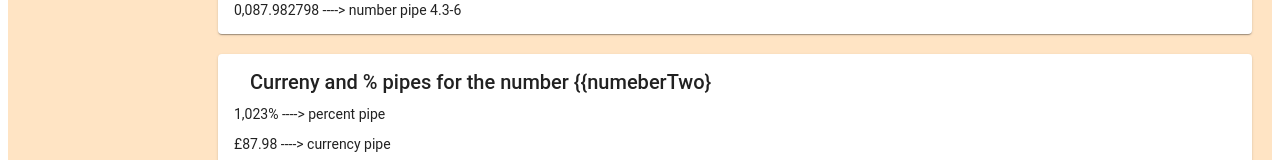
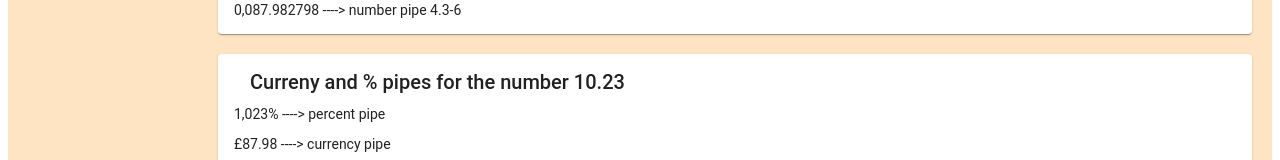
Before and after one commit to RafalM2000/portfolio-Angular8, an Angular app: page /pipes in a window 1280 px wide. Shown: the part 441-601 px from the top of the page. Built offline with nearby package versions, Linux system fonts and the light colour scheme.

Commit message:
bugfix - the letter mistake

```diff
--- a/src/app/pipes/pipes.component.html
+++ b/src/app/pipes/pipes.component.html
@@ -23,7 +23,7 @@
 
 <mat-card>
     <mat-card-header>
-        <mat-card-title>Curreny and % pipes for the number {{numeberTwo}</mat-card-title>
+        <mat-card-title>Curreny and % pipes for the number {{numberTwo}}</mat-card-title>
     </mat-card-header>
         <mat-card-content>
             <p>{{numberTwo | percent}} ----> percent pipe</p>
```
